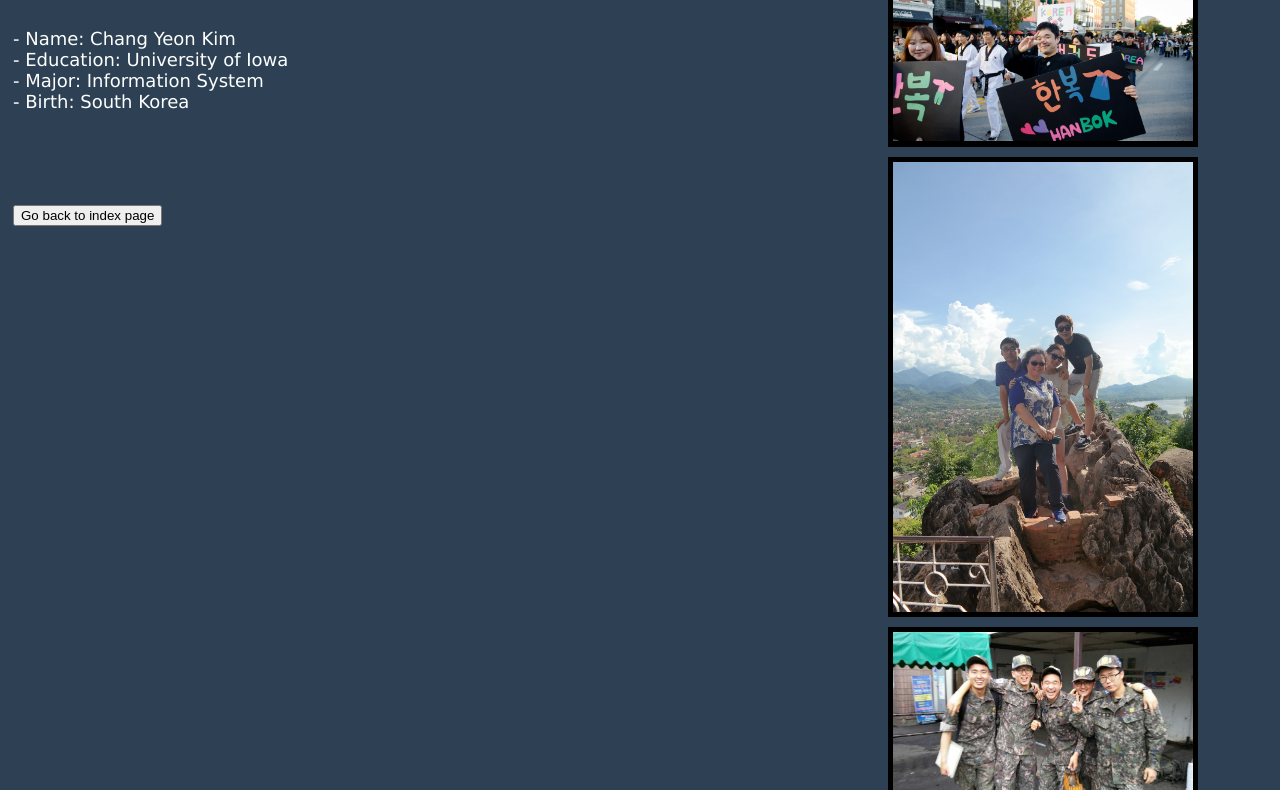
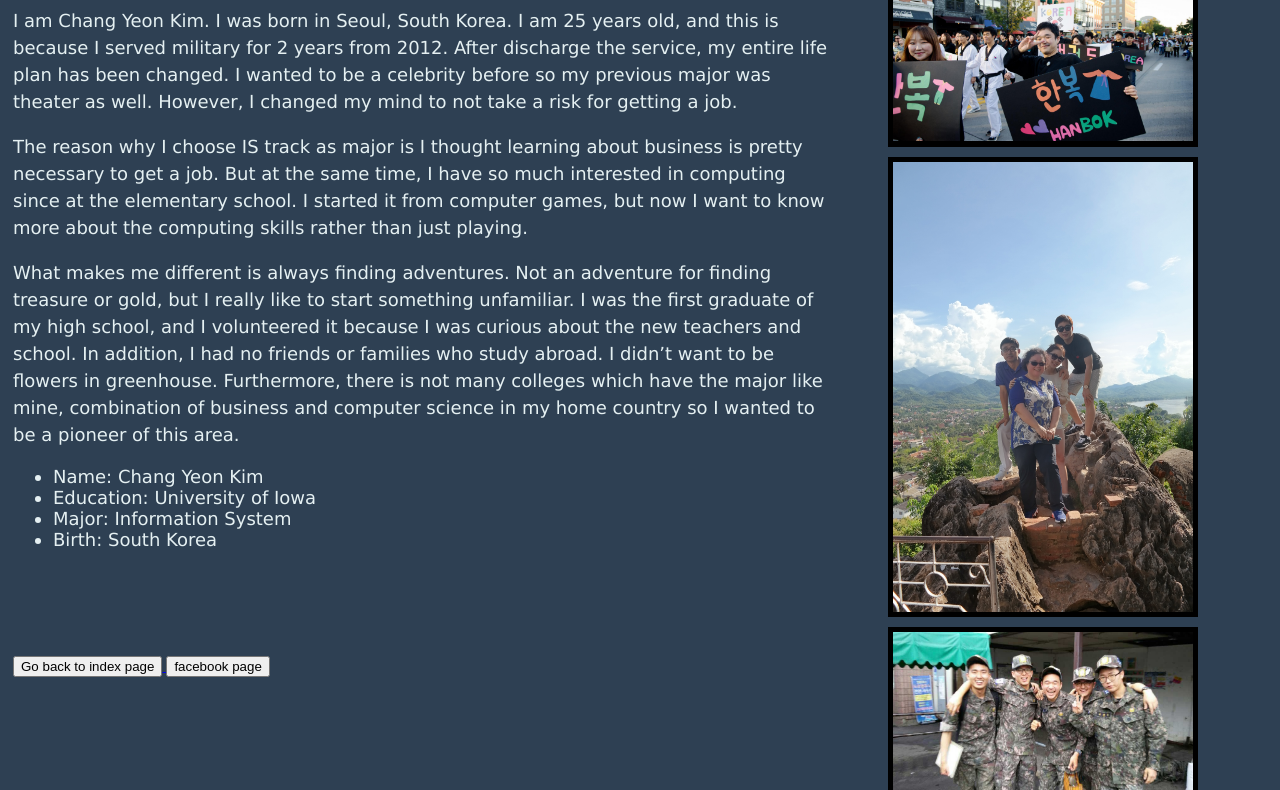
Before and after one commit to changuiowa/HW2, a plain HTML site: page resume.html in a window 1280 px wide. Shown: the part 256-1046 px from the top of the page. Drawn offline with Linux system fonts and the light colour scheme.

Commit message:
input the paragraphes

```diff
--- a/HW2.css
+++ b/HW2.css
@@ -5,11 +5,11 @@ body {
 img{
     float:left;
 }
-
+/*
 ul{
     display:inline;
 }
-
+*/
 h1 {
     color: #73C6B6;
     text-align: center;
@@ -27,7 +27,8 @@ h3 {
 
 p {
     font-family: verdana;
-    font-size: 20px;
+    font-size: 18px;
+	line-height: 150%;
 }
 
 input[value=Go back to index page] {
--- a/resume.html
+++ b/resume.html
@@ -29,24 +29,38 @@
 <div id="first">
 
 	<!-- text starts here -->
-	<h1>basic information of Chang</h1>
-	<FONT size = "4" face = "Lucida Sans Unicode" color ="#FDFEFE">
+	<h1>Basic information of Chang</h1>
+	<FONT size = "4" face = "Lucida Sans Unicode" color ="#E5F0F2">
 	<p>
-
+	I am Chang Yeon Kim.
+	I was born in Seoul, South Korea.
+	I am 25 years old, and this is because I served military for 2 years from 2012.
+	After discharge the service, my entire life plan has been changed.
+	I wanted to be a celebrity before so my previous major was theater as well.
+	However, I changed my mind to not take a risk for getting a job.
 	</p>
 
 	<p>
+	The reason why I choose IS track as major is I thought learning about business is pretty necessary to get a job.
+	But at the same time, I have so much interested in computing since at the elementary school.
+	I started it from computer games, but now I want to know more about the computing skills rather than just playing.
 	</p>
 
 	<p>
+	 What makes me different is always finding adventures.
+	 Not an adventure for finding treasure or gold, but I really like to start something unfamiliar.
+	 I was the first graduate of my high school, and I volunteered it because I was curious about the new teachers and school.
+	 In addition, I had no friends or families who study abroad.
+	 I didn’t want to be flowers in greenhouse.
+	 Furthermore, there is not many colleges which have the major like mine, combination of business and computer science in my home country so I wanted to be a pioneer of this area.
 	</p>
 
 	<ul>
 
-	<li>- Name:      Chang Yeon Kim </li>
-	<li>- Education: University of Iowa </li>
-	<li>- Major:     Information System </li>
-	<li>- Birth:     South Korea </li>
+	<li> Name:      Chang Yeon Kim </li>
+	<li> Education: University of Iowa </li>
+	<li> Major:     Information System </li>
+	<li> Birth:     South Korea </li>
 
 	</font>
 	</ul>
@@ -58,6 +72,8 @@
 	<br>
 
 	<a href="index.html"> <input type='button' value='Go back to index page' /> </a>
+	<a href="https://www.facebook.com/changyeon.kim.33"> <input type='button' value='facebook page' /> </a>
+
 	<br>
 	<br>
 	<br>
@@ -72,19 +88,19 @@
 	</div>
 
 	<div class = "photo2">
-	<img src ="Chang_pic2.jpg" alt="Chang Yeon Kim pic 2" title = "Chang Yeon Kim pic 1" width="300"/>
+	<img src ="Chang_pic2.jpg" alt="Chang Yeon Kim pic 2" title = "Chang Yeon Kim pic 2" width="300"/>
 	</div>
 
 	<div class = "photo1">
-	<img src ="Chang_pic3.jpg" alt="Chang Yeon Kim pic 1" title = "Chang Yeon Kim pic 1" width="300"/>
+	<img src ="Chang_pic3.jpg" alt="Chang Yeon Kim pic 3" title = "Chang Yeon Kim pic 3" width="300"/>
 	</div>
 
 	<div class = "photo1">
-	<img src ="Chang_pic4.jpeg" alt="Chang Yeon Kim pic 1" title = "Chang Yeon Kim pic 1" width="300"/>
+	<img src ="Chang_pic4.jpeg" alt="Chang Yeon Kim pic 4" title = "Chang Yeon Kim pic 5" width="300"/>
 	</div>
 
 	<div class = "photo2">
-	<img src ="Chang_pic5.jpg" alt="Chang Yeon Kim pic 1" title = "Chang Yeon Kim pic 1" width="300"/>
+	<img src ="Chang_pic5.jpg" alt="Chang Yeon Kim pic 5" title = "Chang Yeon Kim pic 5" width="300"/>
 	</div>
 
 </div>
```
